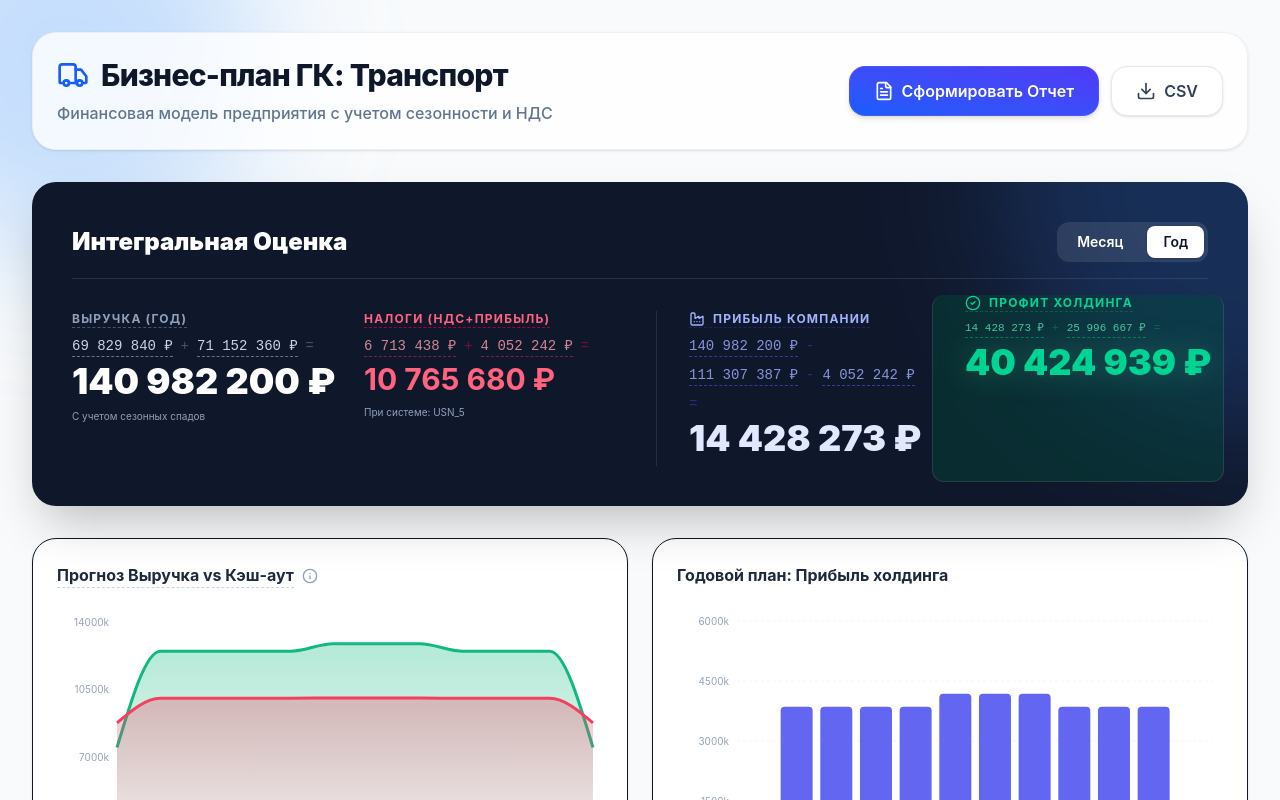
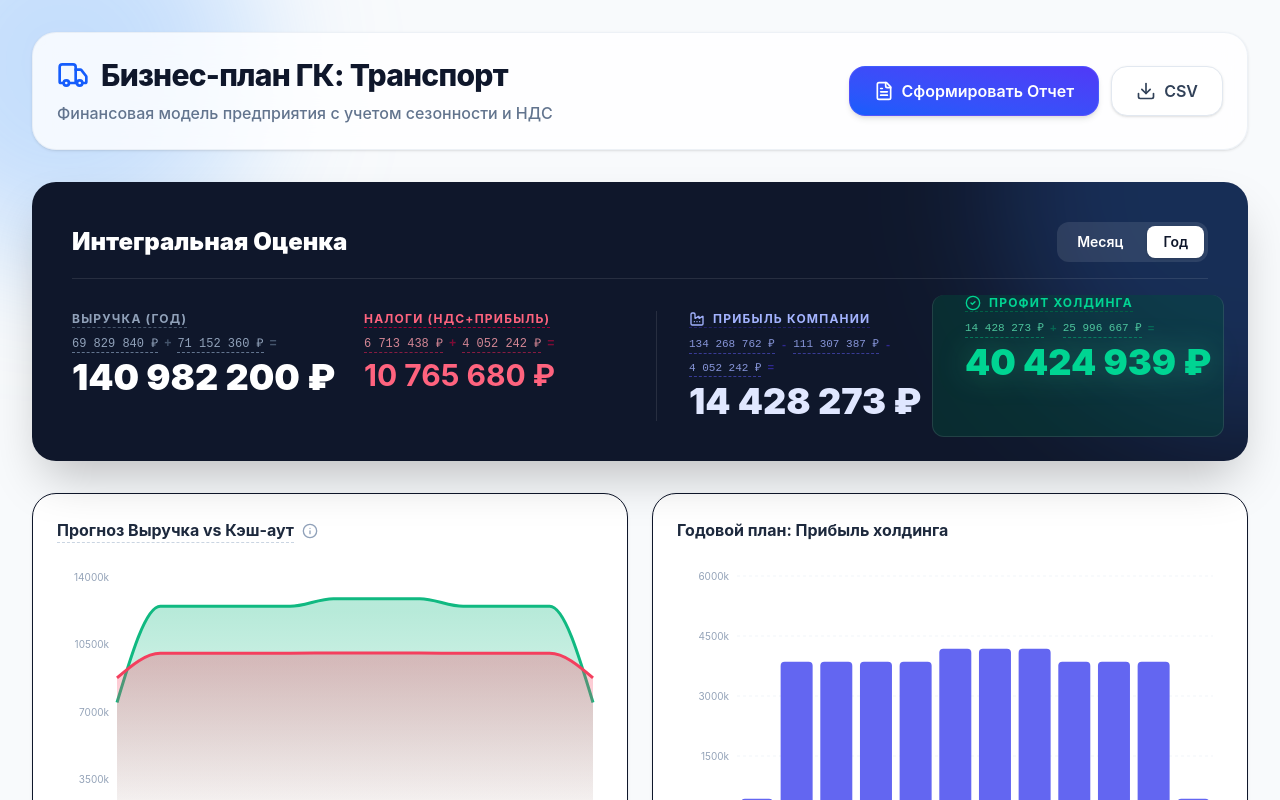
Before and after one commit to acer52131-ux/bn, a React (Vite) app: page / in a window 1280 px wide. Shown: the top 800 px of the page. Built offline with nearby package versions, Linux system fonts and the light colour scheme.

Commit message:
feat: Improve revenue display and tooltips
Enhance the clarity and user experience of the revenue display by updating the formatting and adding more informative tooltips for key metrics. This change provides users with a better understanding of the revenue breakdown.

```diff
--- a/src/App.tsx
+++ b/src/App.tsx
@@ -224,41 +224,55 @@ export default function App() {
              <div className="group/rev relative">
                 <p className="text-slate-400 font-bold text-xs uppercase tracking-widest mb-2 border-b border-dashed border-slate-600 w-fit">Выручка ({isYearlyView ? 'Год' : 'Средн. Мес'})</p>
 
-                <div className="flex gap-2 flex-wrap text-sm font-mono mt-1 text-slate-300">
+                <div className="flex gap-1.5 flex-wrap text-xs font-mono mb-1 text-slate-400">
                    <div className="group/n relative border-b border-dashed border-slate-500 cursor-help">
                      {formatCurrency(isYearlyView ? yearlyTotals.revenueExtGross : yearlyTotals.revenueExtGross / 12)}
-                     <div className="absolute left-0 bottom-full mb-2 w-max max-w-xs bg-slate-800 text-white text-[10px] rounded p-2 shadow opacity-0 group-hover/n:opacity-100 transition-opacity z-50 pointer-events-none">Внешняя выручка (от сторонних клиентов)</div>
+                     <div className="absolute left-0 top-full mt-2 w-max max-w-xs bg-slate-800 text-white text-[11px] font-sans rounded-xl p-3 shadow-xl opacity-0 group-hover/n:opacity-100 transition-opacity z-50 pointer-events-none border border-slate-600">
+                       <p className="font-bold border-b border-slate-600 pb-1 mb-1">Сумма внешней выручки</p>
+                       <p>∑ (Часы внешние × Тариф внешний)</p>
+                       <p className="text-slate-400 mt-1 italic">От сторонних контрагентов.</p>
+                     </div>
                    </div>
-                   <div className="text-slate-600">+</div>
+                   <div className="text-slate-600 font-bold">+</div>
                    <div className="group/n relative border-b border-dashed border-slate-500 cursor-help">
                      {formatCurrency(isYearlyView ? yearlyTotals.revenueIntGross : yearlyTotals.revenueIntGross / 12)}
-                     <div className="absolute left-0 bottom-full mb-2 w-max max-w-xs bg-slate-800 text-white text-[10px] rounded p-2 shadow opacity-0 group-hover/n:opacity-100 transition-opacity z-50 pointer-events-none">Внутренняя выручка (со своих объектов)</div>
+                     <div className="absolute left-0 top-full mt-2 w-max max-w-xs bg-slate-800 text-white text-[11px] font-sans rounded-xl p-3 shadow-xl opacity-0 group-hover/n:opacity-100 transition-opacity z-50 pointer-events-none border border-slate-600">
+                       <p className="font-bold border-b border-slate-600 pb-1 mb-1">Сумма внутренней выручки</p>
+                       <p>∑ (Часы внутренние × Тариф внутренний)</p>
+                       <p className="text-slate-400 mt-1 italic">От объектов собственного Холдинга.</p>
+                     </div>
                    </div>
-                   <div className="text-slate-600">=</div>
+                   <div className="text-slate-600 font-bold">=</div>
                 </div>
 
-                <p className="text-4xl font-black mt-1">{formatCurrency(isYearlyView ? yearlyTotals.revenueGross : yearlyTotals.revenueGross / 12)}</p>
-                <p className="text-[10px] text-slate-400 mt-2">С учетом сезонных спадов</p>
+                <p className="text-4xl font-black">{formatCurrency(isYearlyView ? yearlyTotals.revenueGross : yearlyTotals.revenueGross / 12)}</p>
              </div>
 
              <div className="group/tax relative">
                 <p className="text-rose-400 font-bold text-xs uppercase tracking-widest mb-2 border-b border-dashed border-rose-800 w-fit">Налоги (НДС+Прибыль)</p>
 
-                <div className="flex gap-2 flex-wrap text-sm font-mono mt-1 text-rose-300/80">
+                <div className="flex gap-1.5 flex-wrap text-xs font-mono mb-1 text-rose-300/80">
                    <div className="group/n relative border-b border-dashed border-rose-500/50 cursor-help">
                      {formatCurrency(isYearlyView ? yearlyTotals.vatPayable : yearlyTotals.vatPayable / 12)}
-                     <div className="absolute left-0 bottom-full mb-2 w-max max-w-xs bg-slate-800 text-white text-[10px] rounded p-2 shadow opacity-0 group-hover/n:opacity-100 transition-opacity z-50 pointer-events-none">НДС к уплате (Исходящий минус Входящий)</div>
+                     <div className="absolute left-0 top-full mt-2 w-max max-w-xs bg-slate-800 text-white text-[11px] font-sans rounded-xl p-3 shadow-xl opacity-0 group-hover/n:opacity-100 transition-opacity z-50 pointer-events-none border border-slate-600">
+                       <p className="font-bold border-b border-slate-600 pb-1 mb-1">Остаточный НДС к уплате</p>
+                       <p>Исходящий НДС ({formatCurrency(isYearlyView ? yearlyTotals.outputVat : yearlyTotals.outputVat / 12)})</p>
+                       <p>- Входящий НДС ({formatCurrency(isYearlyView ? yearlyTotals.totalInputVat : yearlyTotals.totalInputVat / 12)})</p>
+                       <p className="text-slate-400 mt-1 italic">Входящий НДС собирается с расходов (ГСМ, Ремонт, Аренда)</p>
+                     </div>
                    </div>
-                   <div className="text-rose-600/50">+</div>
+                   <div className="text-rose-600/50 font-bold">+</div>
                    <div className="group/n relative border-b border-dashed border-rose-500/50 cursor-help">
                      {formatCurrency(isYearlyView ? yearlyTotals.profitTax : yearlyTotals.profitTax / 12)}
-                     <div className="absolute left-0 bottom-full mb-2 w-max max-w-xs bg-slate-800 text-white text-[10px] rounded p-2 shadow opacity-0 group-hover/n:opacity-100 transition-opacity z-50 pointer-events-none">Налог на прибыль / УСН (с доходов минус расходы)</div>
+                     <div className="absolute left-0 top-full mt-2 w-max max-w-xs bg-slate-800 text-white text-[11px] font-sans rounded-xl p-3 shadow-xl opacity-0 group-hover/n:opacity-100 transition-opacity z-50 pointer-events-none border border-slate-600">
+                       <p className="font-bold border-b border-slate-600 pb-1 mb-1">Налог {settings.taxSystem === 'OSNO' ? 'на Прибыль (20%)' : 'по УСН (15%)'}</p>
+                       <p>Начисляется на разницу между доходами б/НДС и расходами б/НДС.</p>
+                     </div>
                    </div>
-                   <div className="text-rose-600/50">=</div>
+                   <div className="text-rose-600/50 font-bold">=</div>
                 </div>
 
-                <p className="text-3xl font-bold text-rose-400 mt-1">{formatCurrency(isYearlyView ? (yearlyTotals.vatPayable + yearlyTotals.profitTax) : (yearlyTotals.vatPayable + yearlyTotals.profitTax) / 12)}</p>
-                <p className="text-[10px] text-slate-400 mt-2">При системе: {settings.taxSystem}</p>
+                <p className="text-3xl font-bold text-rose-400">{formatCurrency(isYearlyView ? (yearlyTotals.vatPayable + yearlyTotals.profitTax) : (yearlyTotals.vatPayable + yearlyTotals.profitTax) / 12)}</p>
              </div>
 
              <div className="border-t sm:border-t-0 sm:border-l border-white/10 pt-6 sm:pt-0 sm:pl-8 group/profit relative">
@@ -266,26 +280,32 @@ export default function App() {
                   <Factory className="w-4 h-4"/> Прибыль Компании
                 </p>
 
-                <div className="flex gap-2 flex-wrap text-sm font-mono mt-1 text-indigo-300/80">
+                <div className="flex gap-1.5 flex-wrap text-[11px] font-mono mb-1 text-indigo-300/80 items-center">
                    <div className="group/n relative border-b border-dashed border-indigo-500/50 cursor-help">
-                     {formatCurrency(isYearlyView ? yearlyTotals.revenueGross : yearlyTotals.revenueGross / 12)}
-                     <div className="absolute left-0 bottom-full mb-2 w-max max-w-xs bg-slate-800 text-white text-[10px] rounded p-2 shadow opacity-0 group-hover/n:opacity-100 transition-opacity z-50 pointer-events-none">Выручка б/НДС</div>
+                     {formatCurrency(isYearlyView ? (yearlyTotals.revenueGross - yearlyTotals.outputVat) : (yearlyTotals.revenueGross - yearlyTotals.outputVat) / 12)}
+                     <div className="absolute left-0 top-full mt-2 w-max max-w-xs bg-slate-800 text-white text-[11px] font-sans rounded-xl p-3 shadow-xl opacity-0 group-hover/n:opacity-100 transition-opacity z-50 pointer-events-none border border-slate-600">
+                       <p className="font-bold border-b border-slate-600 pb-1 mb-1">Выручка б/НДС</p>
+                     </div>
                    </div>
-                   <div className="text-indigo-600/50">-</div>
+                   <div className="text-indigo-600/50 font-bold">-</div>
                    <div className="group/n relative border-b border-dashed border-indigo-500/50 cursor-help">
                      {formatCurrency(isYearlyView ? yearlyTotals.expensesNetForTax : yearlyTotals.expensesNetForTax / 12)}
-                     <div className="absolute left-0 bottom-full mb-2 w-max max-w-xs bg-slate-800 text-white text-[10px] rounded p-2 shadow opacity-0 group-hover/n:opacity-100 transition-opacity z-50 pointer-events-none">Все расходы (ФОТ, ГСМ, Ремонт, Аренда)</div>
+                     <div className="absolute left-0 top-full mt-2 w-max max-w-xs bg-slate-800 text-white text-[11px] font-sans rounded-xl p-3 shadow-xl opacity-0 group-hover/n:opacity-100 transition-opacity z-50 pointer-events-none border border-slate-600">
+                       <p className="font-bold border-b border-slate-600 pb-1 mb-1">Сумма всех расходов б/НДС</p>
+                       <p>Включает ФОТ, ГСМ, Ремонты, Аренду техника и накладные расходы.</p>
+                     </div>
                    </div>
-                   <div className="text-indigo-600/50">-</div>
+                   <div className="text-indigo-600/50 font-bold">-</div>
                    <div className="group/n relative border-b border-dashed border-indigo-500/50 cursor-help">
                      {formatCurrency(isYearlyView ? yearlyTotals.profitTax : yearlyTotals.profitTax / 12)}
-                     <div className="absolute left-0 bottom-full mb-2 w-max max-w-xs bg-slate-800 text-white text-[10px] rounded p-2 shadow opacity-0 group-hover/n:opacity-100 transition-opacity z-50 pointer-events-none">Налоги</div>
+                     <div className="absolute left-0 top-full mt-2 w-max max-w-xs bg-slate-800 text-white text-[11px] font-sans rounded-xl p-3 shadow-xl opacity-0 group-hover/n:opacity-100 transition-opacity z-50 pointer-events-none border border-slate-600">
+                       <p className="font-bold border-b border-slate-600 pb-1 mb-1">Налог с Прибыли / УСН</p>
+                     </div>
                    </div>
-                   <div className="text-indigo-600/50">=</div>
+                   <div className="text-indigo-600/50 font-bold">=</div>
                 </div>
 
-                <p className="text-4xl font-black text-indigo-100 mt-1">{formatCurrency(isYearlyView ? yearlyTotals.netProfit : yearlyTotals.netProfit / 12)}</p>
-                <div className="mt-2" />
+                <p className="text-4xl font-black text-indigo-100">{formatCurrency(isYearlyView ? yearlyTotals.netProfit : yearlyTotals.netProfit / 12)}</p>
              </div>
 
              <div className="border-t sm:border-t-0 sm:border-l border-white/10 pt-6 sm:pt-0 sm:pl-8 bg-emerald-900/40 -m-4 p-4 rounded-xl border border-emerald-800/50 group/holding relative">
@@ -293,30 +313,37 @@ export default function App() {
                   <CheckCircle2 className="w-4 h-4"/> Профит Холдинга
                 </p>
 
-                <div className="flex gap-2 flex-wrap text-[11px] font-mono mt-1 text-emerald-300/80">
+                <div className="flex gap-1.5 flex-wrap text-[11px] font-mono mb-1 text-emerald-300/80 items-center">
                    <div className="group/n relative border-b border-dashed border-emerald-500/50 cursor-help">
                      {formatCurrency(isYearlyView ? yearlyTotals.netProfit : yearlyTotals.netProfit / 12)}
-                     <div className="absolute right-0 sm:left-0 bottom-full mb-2 w-max max-w-xs bg-slate-800 text-white text-[10px] rounded p-2 shadow opacity-0 group-hover/n:opacity-100 transition-opacity z-50 pointer-events-none">Прибыль УК (очищенная)</div>
+                     <div className="absolute right-0 sm:left-0 top-full mt-2 w-max max-w-xs bg-slate-800 text-white text-[11px] font-sans rounded-xl p-3 shadow-xl opacity-0 group-hover/n:opacity-100 transition-opacity z-50 pointer-events-none border border-emerald-600">
+                       <p className="font-bold border-b border-emerald-600 pb-1 mb-1">Очищенная Чистая Прибыль УК</p>
+                     </div>
                    </div>
-                   <div className="text-emerald-600/50">+</div>
+                   <div className="text-emerald-600/50 font-bold">+</div>
                    <div className="group/n relative border-b border-dashed border-emerald-500/50 cursor-help">
                      {formatCurrency(isYearlyView ? yearlyTotals.rentNet : yearlyTotals.rentNet / 12)}
-                     <div className="absolute right-0 sm:left-0 bottom-full mb-2 w-max max-w-xs bg-slate-800 text-white text-[10px] rounded p-2 shadow opacity-0 group-hover/n:opacity-100 transition-opacity z-50 pointer-events-none">Денежный поток от уплаченной аренды Транспортной компанией</div>
+                     <div className="absolute right-0 sm:left-0 top-full mt-2 w-max max-w-xs bg-slate-800 text-white text-[11px] font-sans rounded-xl p-3 shadow-xl opacity-0 group-hover/n:opacity-100 transition-opacity z-50 pointer-events-none border border-emerald-600">
+                       <p className="font-bold border-b border-emerald-600 pb-1 mb-1">Аренда, уплаченная Холдингу</p>
+                       <p>Эти деньги физически остались внутри Группы Компаний (без НДС).</p>
+                     </div>
                    </div>
                    {yearlyTotals.holdingVatBenefit > 0 && (
                       <>
-                        <div className="text-emerald-600/50">+</div>
-                        <div className="group/n relative border-b border-dashed border-emerald-500/50 cursor-help">
+                        <div className="text-emerald-600/50 font-bold">+</div>
+                        <div className="group/n relative border-b border-dashed border-emerald-500/50 cursor-help text-emerald-200">
                           {formatCurrency(isYearlyView ? yearlyTotals.holdingVatBenefit : yearlyTotals.holdingVatBenefit / 12)}
-                          <div className="absolute right-0 sm:left-0 bottom-full mb-2 w-max max-w-xs bg-slate-800 text-white text-[10px] rounded p-2 shadow opacity-0 group-hover/n:opacity-100 transition-opacity z-50 pointer-events-none">Экономия на НДС у Холдинга при внутренних перевозках</div>
+                          <div className="absolute right-0 sm:left-0 top-full mt-2 w-max max-w-xs bg-slate-800 text-white text-[11px] font-sans rounded-xl p-3 shadow-xl opacity-0 group-hover/n:opacity-100 transition-opacity z-50 pointer-events-none border border-emerald-600">
+                            <p className="font-bold border-b border-emerald-600 pb-1 mb-1">Экономия на НДС у Холдинга</p>
+                            <p>Внутренние объемы создали Входящий НДС для других компаний Холдинга, генерируя экономию.</p>
+                          </div>
                         </div>
                       </>
                    )}
-                   <div className="text-emerald-600/50">=</div>
+                   <div className="text-emerald-600/50 font-bold">=</div>
                 </div>
 
-                <p className="text-4xl font-black text-emerald-400 drop-shadow-[0_0_15px_rgba(52,211,153,0.3)] mt-1">{formatCurrency(isYearlyView ? yearlyTotals.holdingBenefit : yearlyTotals.holdingBenefit / 12)}</p>
-                <div className="mt-2" />
+                <p className="text-4xl font-black text-emerald-400 drop-shadow-[0_0_15px_rgba(52,211,153,0.3)]">{formatCurrency(isYearlyView ? yearlyTotals.holdingBenefit : yearlyTotals.holdingBenefit / 12)}</p>
              </div>
           </div>
           </div>
```
